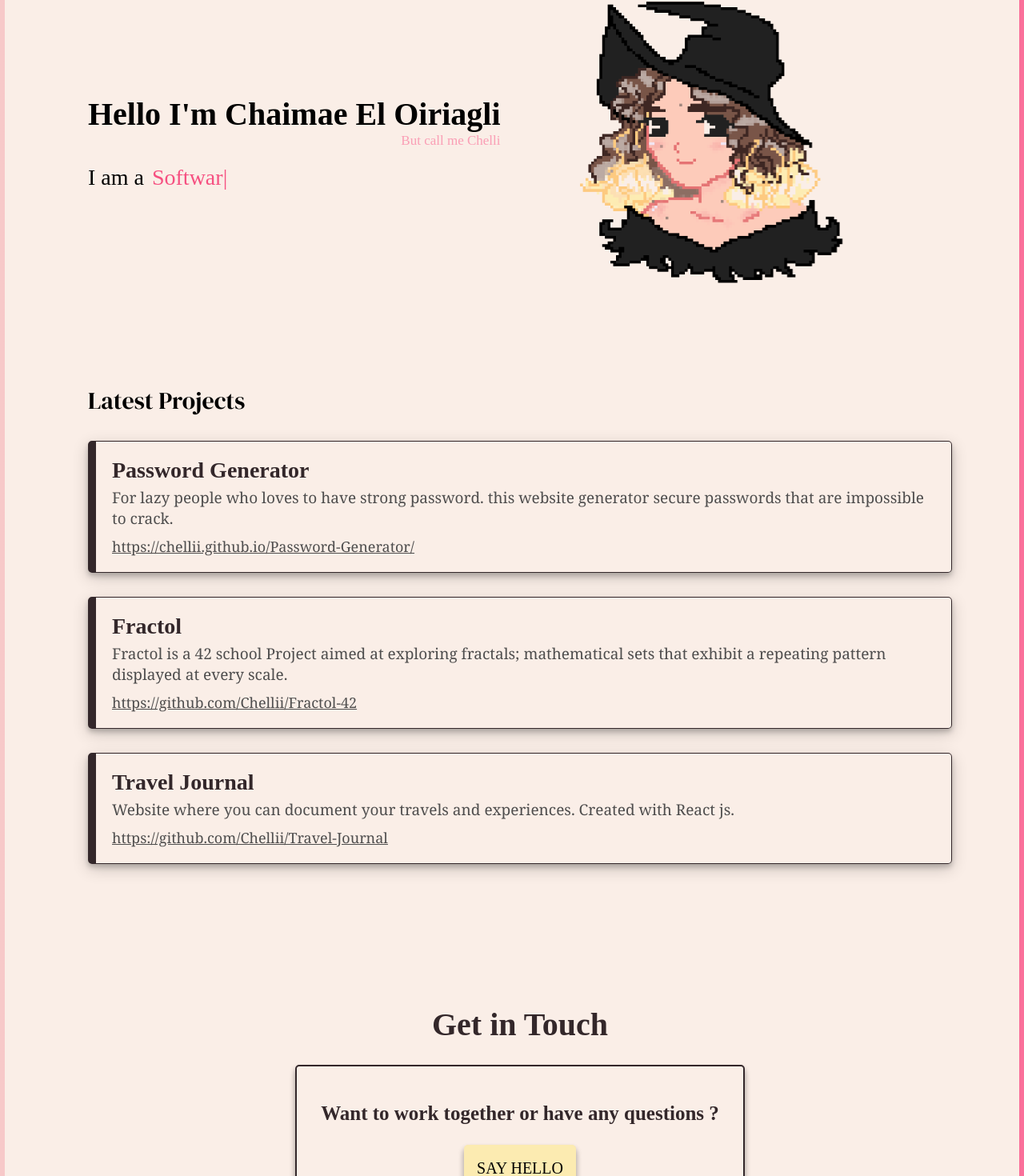
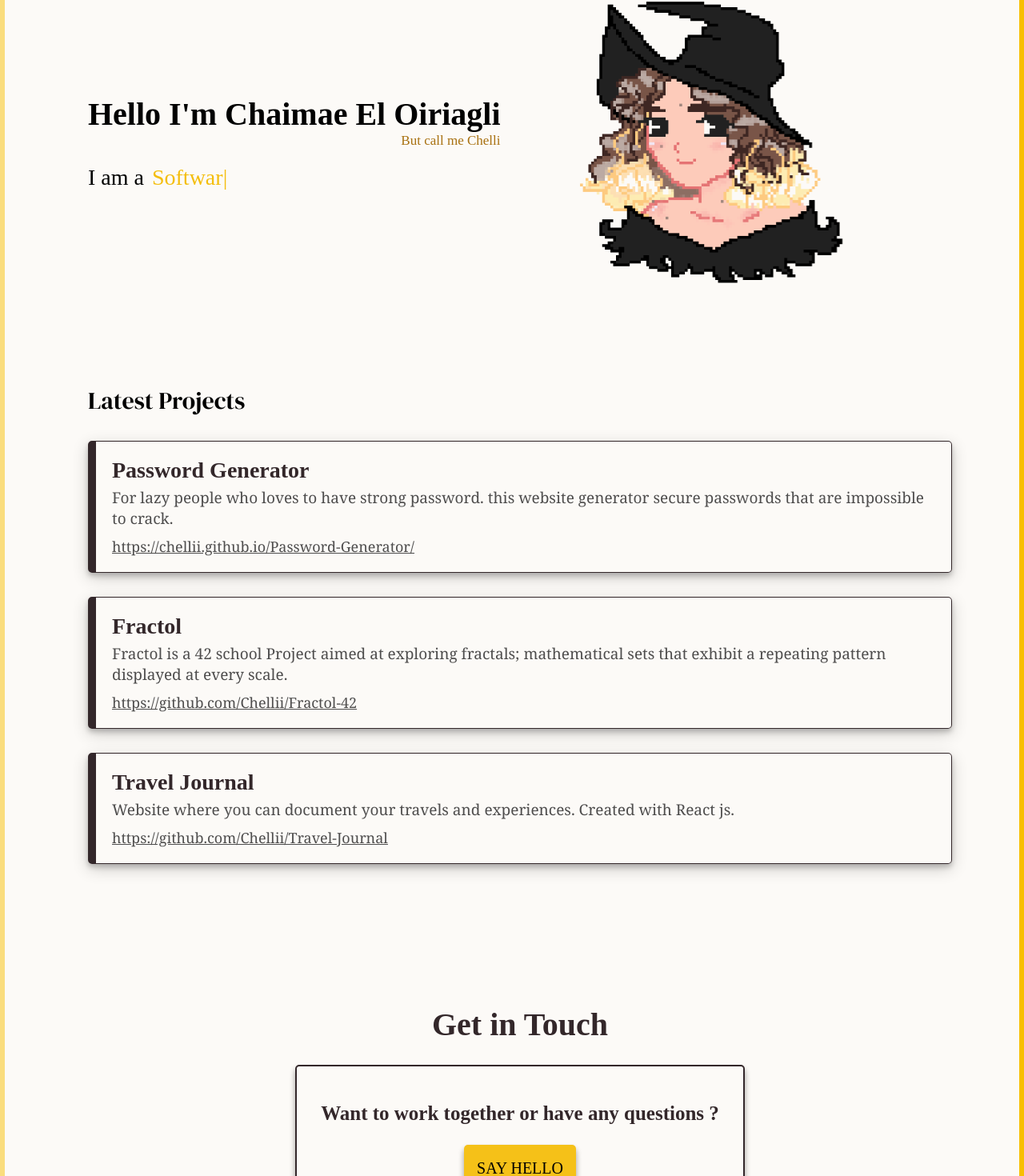
Before and after one commit to Chellii/Chelli, a React (Create React App) app: page / in a window 1280 px wide. Shown: the part 270-1740 px from the top of the page at 80% size. Built offline with nearby package versions, Linux system fonts and the light colour scheme; a web font is replaced by a local one.

Commit message:
changing the theme

```diff
--- a/src/pages/Home.js
+++ b/src/pages/Home.js
@@ -29,7 +29,7 @@ export default function Home() {
                         <Typed
                             style={{
                                 'paddingLeft':10,
-                                'color':'#f65081'
+                                'color':'#f4be0d'
                             }}
                             strings={[
                                 "Software Engineer",
--- a/src/styles/home.css
+++ b/src/styles/home.css
@@ -36,7 +36,7 @@
     font-family: 'Kaisei Opti', serif;
     margin: 0;
     text-align: right;
-    color: #fa7099a3;
+    color: #a26700ef;
     font-size: 17px;
 }
 
@@ -90,7 +90,7 @@
 }
 
 .helloButton {
-    background-color: #FCEBB1;
+    background-color: #f5c118;
     width: 140px;
     height: 60px;
     box-shadow: 0 4px 6px 0 rgba(0, 0, 0, 0.2), 0 6px 8px 0 rgba(0, 0, 0, 0.2);
--- a/src/styles/index.css
+++ b/src/styles/index.css
@@ -7,10 +7,10 @@ body {
     border: 6px solid;
     height: auto;
     min-height: 100vh;
-    background-color: #faeee7;
+    background-color: #fcfaf7;
     margin: 0;
     padding: 0;
-    border-image-source: linear-gradient(90deg,#f7c9c9,#fa709a 70%);
+    border-image-source: linear-gradient(90deg,#fadd7e,#f8bf01 70%);
     border-image-slice: 1;
     box-sizing: border-box;
 }
--- a/src/styles/latestProject.css
+++ b/src/styles/latestProject.css
@@ -12,7 +12,7 @@
 
 .latestProject-container:hover {
     box-shadow: 0 4px 6px 0 rgba(0, 0, 0, 0.2), 0 6px 20px 0 rgba(0, 0, 0, 0.2);
-    border-left-color: #f6508280;
+    border-left-color: #f5c118 ;
     margin-top: -2px;
     margin-bottom: 40px;
 }
@@ -44,5 +44,5 @@
 }
 
 .latestProject-container > a:hover {
-    color: #f6508264;
+    color: #a26700ef;
 }
```
